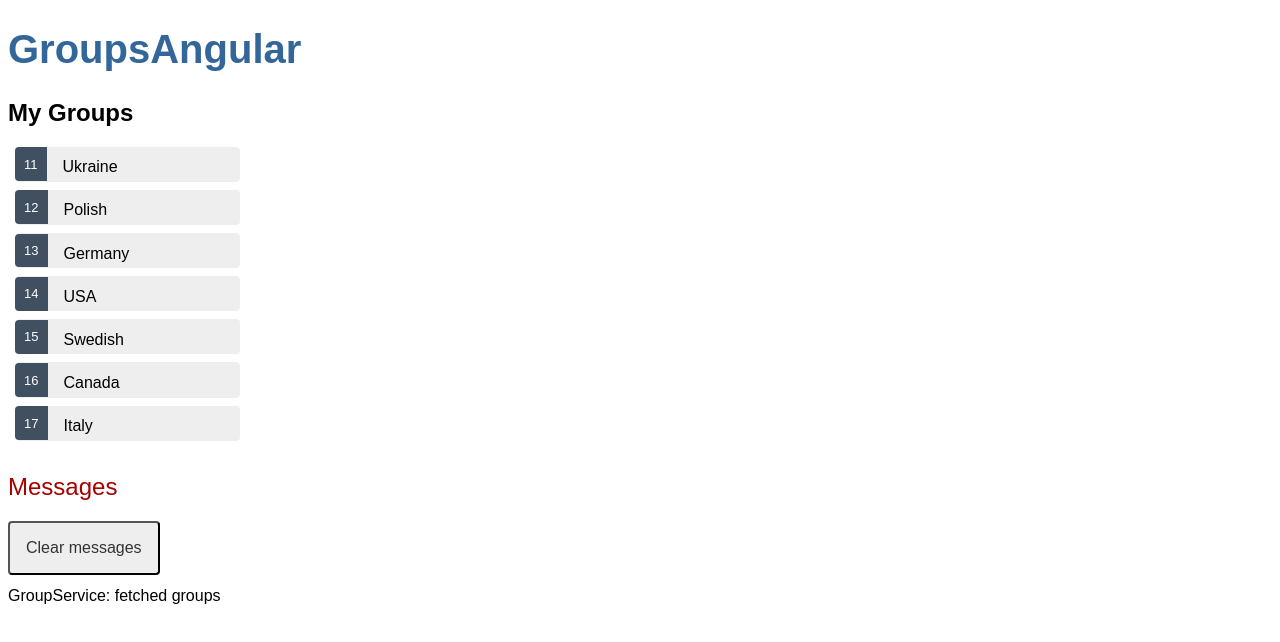
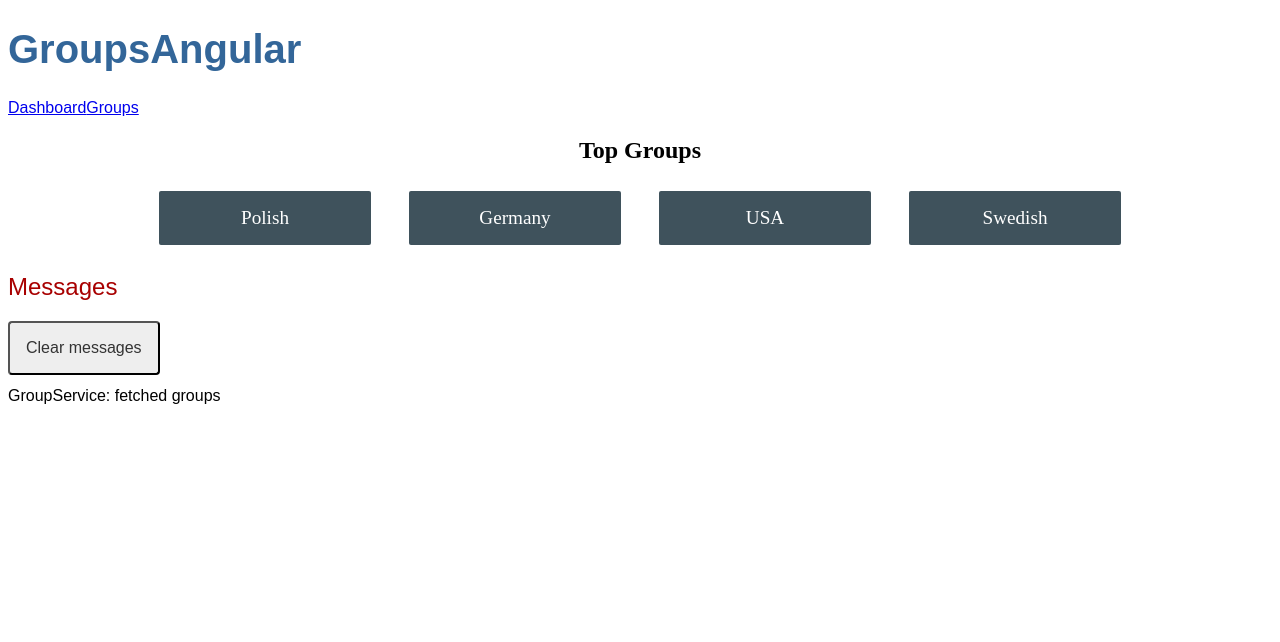
Before and after one commit to olexandrduplava/GroupsAngular, an Angular app: page /dashboard in a window 1280 px wide. Before the commit this address led to /. Shown: the top 642 px of the page. Built offline with nearby package versions, Linux system fonts and the light colour scheme.

Commit message:
#Commit 5.1 Add Navigation, Dashboard created DC, added app-routing to route; added nav to AC Everythink doing well

```diff
--- a/src/app/app-routing.module.ts
+++ b/src/app/app-routing.module.ts
@@ -1,7 +1,14 @@
 import { NgModule } from '@angular/core';
 import { RouterModule, Routes } from '@angular/router';
+import {GroupComponent} from "./group/group.component";
 
-const routes: Routes = [];
+import {DashboardComponent} from "./dashboard/dashboard.component";
+
+const routes: Routes = [
+  { path: '', redirectTo: '/dashboard', pathMatch: 'full' },
+  {path: 'groups', component: GroupComponent},
+  {path: 'dashboard', component: DashboardComponent}
+];
 
 @NgModule({
   imports: [RouterModule.forRoot(routes)],
--- a/src/app/app.component.html
+++ b/src/app/app.component.html
@@ -1,4 +1,9 @@
 <h1>{{title}}</h1>
 
-<app-group></app-group>
+<nav>
+  <a routerLink="/dashboard">Dashboard</a>
+  <a routerLink="/groups">Groups</a>
+</nav>
+
+<router-outlet></router-outlet>
 <app-messages></app-messages>
--- a/src/app/app.module.ts
+++ b/src/app/app.module.ts
@@ -7,13 +7,15 @@ import {FormsModule} from "@angular/forms";
 import { GroupComponent } from './group/group.component';
 import { GroupDetailComponent } from './group-detail/group-detail.component';
 import { MessagesComponent } from './messages/messages.component';
+import { DashboardComponent } from './dashboard/dashboard.component';
 
 @NgModule({
   declarations: [
     AppComponent,
     GroupComponent,
     GroupDetailComponent,
-    MessagesComponent
+    MessagesComponent,
+    DashboardComponent
   ],
     imports: [
         BrowserModule,
--- /dev/null
+++ b/src/app/dashboard/dashboard.component.css
@@ -0,0 +1,50 @@
+/* DashboardComponent's private CSS styles */
+
+h2 {
+  text-align: center;
+}
+
+.heroes-menu {
+  padding: 0;
+  margin: auto;
+  max-width: 1000px;
+
+  /* flexbox */
+  display: flex;
+  flex-direction: row;
+  flex-wrap: wrap;
+  justify-content: space-around;
+  align-content: flex-start;
+  align-items: flex-start;
+}
+
+a {
+  background-color: #3f525c;
+  border-radius: 2px;
+  padding: 1rem;
+  font-size: 1.2rem;
+  text-decoration: none;
+  display: inline-block;
+  color: #fff;
+  text-align: center;
+  width: 100%;
+  min-width: 70px;
+  margin: .5rem auto;
+  box-sizing: border-box;
+
+  /* flexbox */
+  order: 0;
+  flex: 0 1 auto;
+  align-self: auto;
+}
+
+@media (min-width: 600px) {
+  a {
+    width: 18%;
+    box-sizing: content-box;
+  }
+}
+
+a:hover {
+  background-color: #000;
+}
--- /dev/null
+++ b/src/app/dashboard/dashboard.component.html
@@ -0,0 +1,6 @@
+<h2>Top Groups</h2>
+<div class="heroes-menu">
+  <a *ngFor="let group of groups">
+    {{group.title}}
+  </a>
+</div>
--- /dev/null
+++ b/src/app/dashboard/dashboard.component.ts
@@ -0,0 +1,25 @@
+import { Component, OnInit } from '@angular/core';
+import {Group} from "../group/group";
+import {GroupService} from "../service/group.service";
+
+@Component({
+  selector: 'app-dashboard',
+  templateUrl: './dashboard.component.html',
+  styleUrls: ['./dashboard.component.css']
+})
+export class DashboardComponent implements OnInit {
+
+  groups: Group[] = [];
+
+  constructor( private groupService: GroupService) { }
+
+  ngOnInit(): void {
+    this.getGroups();
+  }
+
+  getGroups():void{
+    this.groupService.getGroups()
+      .subscribe(groups=>this.groups =groups.slice(1,5));
+  }
+
+}
```
Also changed, not shown: 1 other file (tests, documents, lock files or other folders).
